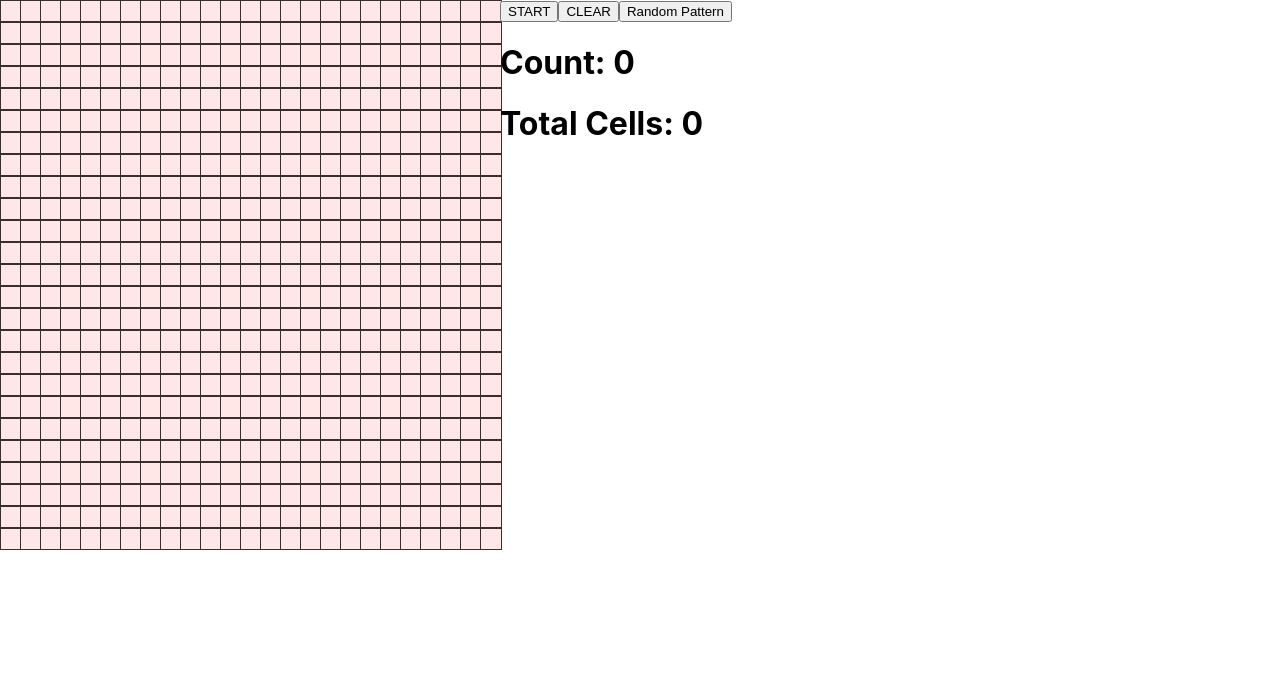
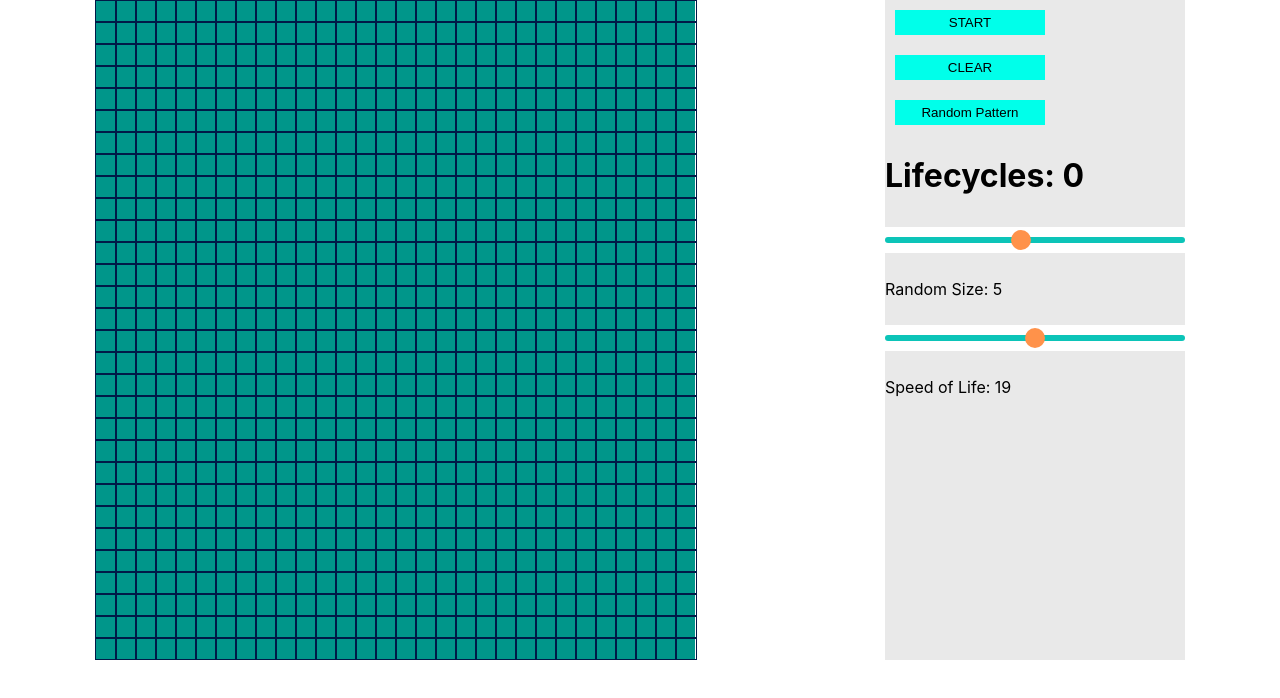
Before and after one commit to azatecas/CS_Build_Week_1, a React (Create React App) app in the folder game-of-life/: page / in a window 1280 px wide. Shown: the top 698 px of the page. Built offline with nearby package versions, Linux system fonts and the light colour scheme.

Commit message:
removed grid size slider, unable to make it work, cleaned up code

```diff
--- a/game-of-life/src/App.css
+++ b/game-of-life/src/App.css
@@ -1,22 +1,133 @@
 .main-cont {
   display: flex;
+  justify-content: space-around;
 }
 
 .grid-cont {
   display:grid;
-  grid-template-columns: repeat(25, 20px);
+  /* grid-template-columns: repeat(25, 20px); */
+  background-color: rgb(0, 150, 138);
+  margin:0;
 }
 
 .cell-active {
-  background-color: rgb(192, 0, 0);
+  background-color: rgb(255, 255, 255);
   width: 20px;
   height: 20px;
-  border: solid 1px rgb(58, 47, 47);
+  border: solid .5px rgb(0, 26, 71);
+  box-shadow: inset 0 0 10px rgb(1, 255, 238);
 }
 
 .cell-inactive {
-  background-color: rgb(255, 231, 231);
+  background-color: rgba(0, 177, 162, 0);
   width: 20px;
   height: 20px;
-  border: solid 1px rgb(58, 47, 47);
+  border: solid .5px rgb(0, 26, 71);
 }
+
+.control {
+  width: 300px;
+  background-color: rgb(233, 233, 233);
+}
+
+button {
+  height: 25px;
+  width: 150px;
+  border: none;
+  margin: 10px;
+  background-color: rgb(0, 255, 234);
+
+}
+
+#time-slider {
+  transform: rotateY(180deg);
+}
+input[type=range] {
+  height: 26px;
+  -webkit-appearance: none;
+  margin: 10px 0;
+  width: 100%;
+}
+input[type=range]:focus {
+  outline: none;
+}
+input[type=range]::-webkit-slider-runnable-track {
+  width: 100%;
+  height: 6px;
+  cursor: pointer;
+  animate: 0.2s;
+  box-shadow: 0px 0px 0px #000000;
+  background: #0CC4B8;
+  border-radius: 4px;
+  border: 0px solid #000000;
+}
+input[type=range]::-webkit-slider-thumb {
+  box-shadow: 0px 0px 0px #000000;
+  border: 0px solid #2497E3;
+  height: 20px;
+  width: 20px;
+  border-radius: 36px;
+  background: #FF924A;
+  cursor: pointer;
+  -webkit-appearance: none;
+  margin-top: -7px;
+}
+input[type=range]:focus::-webkit-slider-runnable-track {
+  background: #0CC4B8;
+}
+input[type=range]::-moz-range-track {
+  width: 100%;
+  height: 6px;
+  cursor: pointer;
+  animate: 0.2s;
+  box-shadow: 0px 0px 0px #000000;
+  background: #0CC4B8;
+  border-radius: 4px;
+  border: 0px solid #000000;
+}
+input[type=range]::-moz-range-thumb {
+  box-shadow: 0px 0px 0px #000000;
+  border: 0px solid #2497E3;
+  height: 20px;
+  width: 20px;
+  border-radius: 36px;
+  background: #FF924A;
+  cursor: pointer;
+}
+input[type=range]::-ms-track {
+  width: 100%;
+  height: 6px;
+  cursor: pointer;
+  animate: 0.2s;
+  background: transparent;
+  border-color: transparent;
+  color: transparent;
+}
+input[type=range]::-ms-fill-lower {
+  background: #0CC4B8;
+  border: 0px solid #000000;
+  border-radius: 8px;
+  box-shadow: 0px 0px 0px #000000;
+}
+input[type=range]::-ms-fill-upper {
+  background: #0CC4B8;
+  border: 0px solid #000000;
+  border-radius: 8px;
+  box-shadow: 0px 0px 0px #000000;
+}
+input[type=range]::-ms-thumb {
+  margin-top: 1px;
+  box-shadow: 0px 0px 0px #000000;
+  border: 0px solid #2497E3;
+  height: 20px;
+  width: 20px;
+  border-radius: 36px;
+  background: #FF924A;
+  cursor: pointer;
+}
+input[type=range]:focus::-ms-fill-lower {
+  background: #0CC4B8;
+}
+input[type=range]:focus::-ms-fill-upper {
+  background: #0CC4B8;
+}
--- a/game-of-life/src/actions/index.js
+++ /dev/null
@@ -1,14 +0,0 @@
-export const RANDOM_SUCCESS = 'RANDOM_SUCCESS';
-
-
-
-
-
-export const makeEmptyGrid = (numRows, numCols) => dispatch => {
-    const rows = [];
-    for (let i = 0; i < numRows; i++){
-        rows.push(Array.from(Array(numCols), () => 0))
-    }
-    console.log("ROWSSS", rows);
-    dispatch({type: RANDOM_SUCCESS, payload: rows})
-}
--- a/game-of-life/src/components/Grid.js
+++ b/game-of-life/src/components/Grid.js
@@ -1,38 +1,66 @@
 import React, { useState, useCallback, useRef, useEffect } from 'react';
-import { connect } from 'react-redux';
 import produce from 'immer';
 
 
 
-
-
-const Grid = ({operations, numRows, numCols, grid1}) => {
-
-    const makeEmptyGrid = () => {
-        const rows = [];
-        for (let i = 0; i < numRows; i++){
-            rows.push(Array.from(Array(numCols), () => 0))
-        }
-        return rows;
-    }
-
-    const [grid, setGrid] = useState(()=> {
-      return makeEmptyGrid();
-    });
-
+const Grid = () => {
+    const [numRows, setNumRows] = useState(30);
+    const [numCols, setNumCols] = useState(30);
+    const [grid, setGrid] = useState([]);
     const [running, setRunning] = useState(false);
+    const [operations, setOperations] = useState([
+        [0, 1],
+        [0, -1],
+        [1, -1],
+        [-1, 1],
+        [1, 1],
+        [-1, -1],
+        [1, 0],
+        [-1, 0]
+      ],)
     let [counter, setCounter] = useState(0);
-    let [cells, setCells] = useState(0);
+    let [randomSlider, setRandomSlider] = useState(.5);
+    let [timeSlider, setTimeSlider] = useState(700)
 
     const runningRef = useRef(running);
-    runningRef.current = running
+    runningRef.current = running;
+
+    const timeRef = useRef(timeSlider);
+    timeRef.current = timeSlider;
+
+    const counterRef = useRef(counter);
+    counterRef.current = counter;
+
+    const numRowsRef = useRef(numRows);
+    numRowsRef.current = numRows
+
+    const numColsRef = useRef(numCols);
+    numColsRef.current = numCols;
+
+    const gridRef = useRef(grid);
+    gridRef.current = grid;
+
+    useEffect(() => {
+        setGrid(Array(numRowsRef.current).fill(Array(numColsRef.current).fill(0)))
+    }, [numRowsRef.current, numColsRef.current]);
+
 
     const makeRandomGrid = () => {
         const rows = [];
-        for (let i = 0; i < numRows; i++){
-            rows.push(Array.from(Array(numCols), () => { if(Math.random() > .75){setCells(cells += 1); return 1}else{return 0}}))
+        for (let i = 0; i < numRowsRef.current; i++){
+            rows.push(Array.from(Array(numColsRef.current), () => Math.random() > randomSlider ? 1 : 0))
         }
         setGrid(rows);
+    }
+
+
+    const handleRandomChange = (event) => {
+        setRandomSlider(event.target.value);
+    }
+
+    const handleTimeChange = (event) => {
+        setTimeSlider(Number(event.target.value));
+            console.log("TTTTTTTTttt", timeSlider)
     }
 
     const runSimulation = useCallback(() => {
@@ -42,14 +70,14 @@ const Grid = ({operations, numRows, numCols, grid1}) => {
 
         setGrid((g) => {
           return produce(g, gridCopy => {
-            for (let i = 0; i < numRows; i++) {
-              for (let k = 0; k < numCols; k++) {
+            for (let i = 0; i < numRowsRef.current; i++) {
+              for (let k = 0; k < numColsRef.current; k++) {
                 let neighbors = 0;
                 operations.forEach(([x, y]) => {
                   const newI = i + x;
                   const newK = k + y;
 
-                  if (newI >= 0 && newI < numRows && newK >= 0 && newK < numCols){
+                  if (newI >= 0 && newI < numRowsRef.current && newK >= 0 && newK < numColsRef.current){
                     neighbors += g[newI][newK]
                   }
                 })
@@ -66,23 +94,23 @@ const Grid = ({operations, numRows, numCols, grid1}) => {
         })
 
         setTimeout(() => {
-          setCounter(counter += 1);
           runSimulation()
-        }, 200);
+          setCounter(counterRef.current += 1);
+        }, timeRef.current);
 
     }, [])
 
     return(
         <>
             <div className='main-cont'>
-                <div className="grid-cont">
-                    {grid.map((rows, i) => (
+                <div className="grid-cont" style={{gridTemplateColumns:`repeat(${numRows}, 20px)`}}>
+                    {gridRef.current.map((rows, i) => (
                         rows.map((col, k) => (
                             <div
                                 key={`${i}-${k}`}
                                 onClick={() => {
                                     if (!running){
-                                        const newGrid = produce(grid, gridCopy => {
+                                        const newGrid = produce(gridRef.current, gridCopy => {
                                             gridCopy[i][k] = grid[i][k] ? 0 : 1;
                                         })
                                         setGrid(newGrid);
@@ -94,12 +122,12 @@ const Grid = ({operations, numRows, numCols, grid1}) => {
                     ))}
                 </div>
 
-                <div>
+                <div className="control">
                     <button onClick={() => {
                         setRunning(!running);
                         if (!running) {
-                        runningRef.current = true;
-                        runSimulation()
+                            runningRef.current = true;
+                            runSimulation()
                         }
 
                         }}>
@@ -108,11 +136,11 @@ const Grid = ({operations, numRows, numCols, grid1}) => {
                     </button>
 
                     <button onClick={() => {
-                        setGrid(makeEmptyGrid());
+                        setGrid(Array(numRowsRef.current).fill(Array(numColsRef.current).fill(0)));
                         setRunning(false);
                         setCounter(0);
-                        setCells(0);
-                        setCounter(0);
+                        counterRef.current = counter;
+
                     }}>
                         CLEAR
                     </button>
@@ -126,27 +154,35 @@ const Grid = ({operations, numRows, numCols, grid1}) => {
                     }}>
                         Random Pattern
                     </button>
-                    <h1>Count: {counter}</h1>
-                    <h1>Total Cells: {cells}</h1>
+
+                    <h1>Lifecycles: {counterRef.current}</h1>
+
+
+                    <input
+                        id="random-slider"
+                        type="range"
+                        min=".10" max=".99"
+                        value={randomSlider}
+                        onChange={handleRandomChange}
+                        step=".01"
+                    />
+                    <p>Random Size: {Math.floor(randomSlider * 10)}</p>
+
+
+                    <input
+                        id="time-slider"
+                        type="range"
+                        min="100" max="2500"
+                        value={timeSlider.time}
+                        onChange={handleTimeChange}
+                        step="100"
+                    />
+                    <p>Speed of Life: {26 - (timeSlider / 100)}</p>
                 </div>
             </div>
         </>
     )
 }
 
-const mapStateToProps = state => {
-    return {
-        operations: state.operations,
-        grid1: state.grid1,
-        numRows: state.numRows,
-        numCols: state.numCols,
-        // running: state.running,
-        // counter: state.counter,
-        // cells: state.cells,
-        error: state.error,
-    }
-}
 
-export default connect(
-    mapStateToProps,
-    )(Grid);
+export default Grid;
--- a/game-of-life/src/index.js
+++ b/game-of-life/src/index.js
@@ -2,19 +2,12 @@ import React from 'react';
 import ReactDOM from 'react-dom';
 import './index.css';
 import App from './App';
-import { Provider } from 'react-redux';
-import { createStore, applyMiddleware } from 'redux';
-import thunk from 'redux-thunk';
-import reducer from './reducers';
 
-const store = createStore(reducer, applyMiddleware(thunk));
 
 
 ReactDOM.render(
   <React.StrictMode>
-    <Provider store={store}>
       <App />
-    </Provider>
   </React.StrictMode>,
   document.getElementById('root')
 );
--- a/game-of-life/src/reducers/index.js
+++ /dev/null
@@ -1,41 +0,0 @@
-import {
-    RANDOM_SUCCESS
-} from '../actions';
-
-
-
-const initialState = {
-    operations: [
-        [0, 1],
-        [0, -1],
-        [1, -1],
-        [-1, 1],
-        [1, 1],
-        [-1, -1],
-        [1, 0],
-        [-1, 0]
-      ],
-      grid1:[],
-      numRows: 25,
-      numCols: 25,
-      running: false,
-      counter: 0,
-      cells: 0,
-      error: []
-
-}
-
-const reducer = (state = initialState, action) => {
-    switch (action.type) {
-        case RANDOM_SUCCESS:
-            return {
-                ...state,
-                grid1: [ ...state.grid1, action.payload ],
-            }
-
-        default:
-            return state
-    }
-}
-
-export default reducer;
```
Also changed, not shown: game-of-life/src/App.js (+3 -144 lines).
